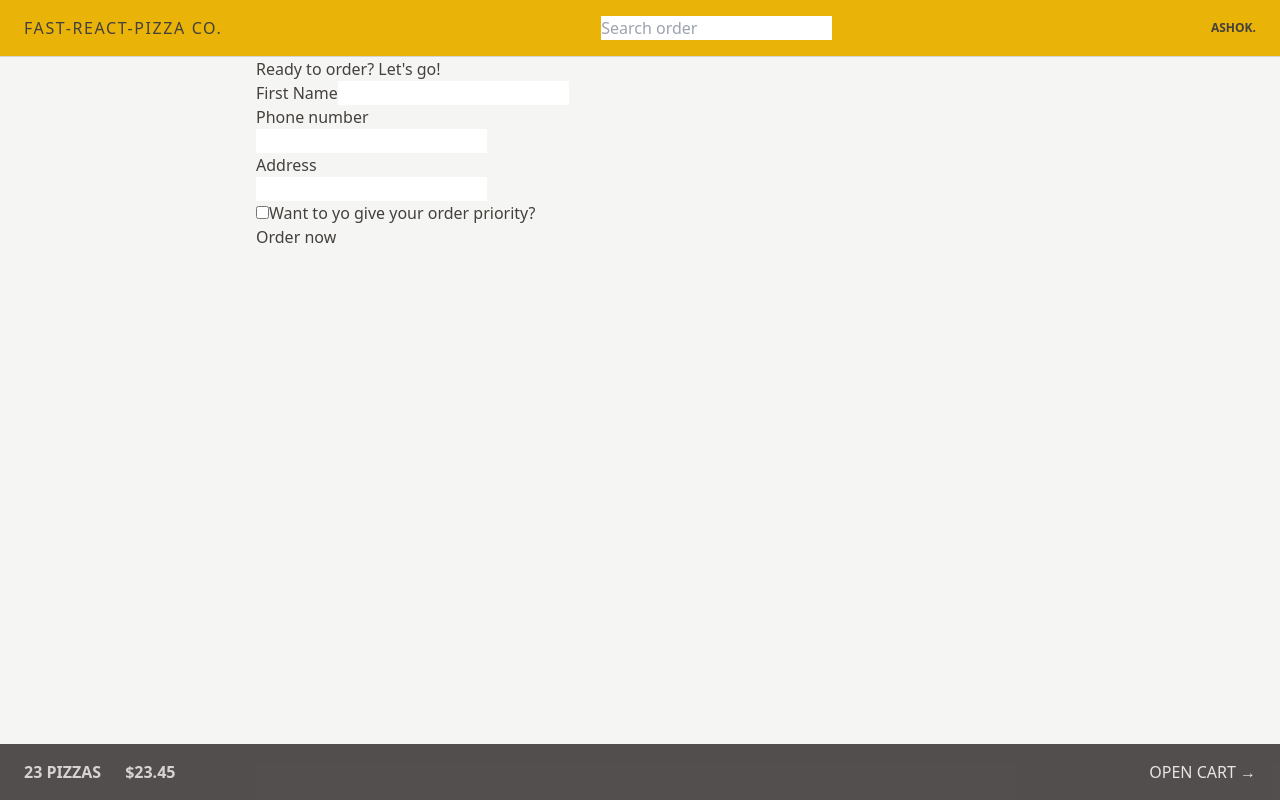
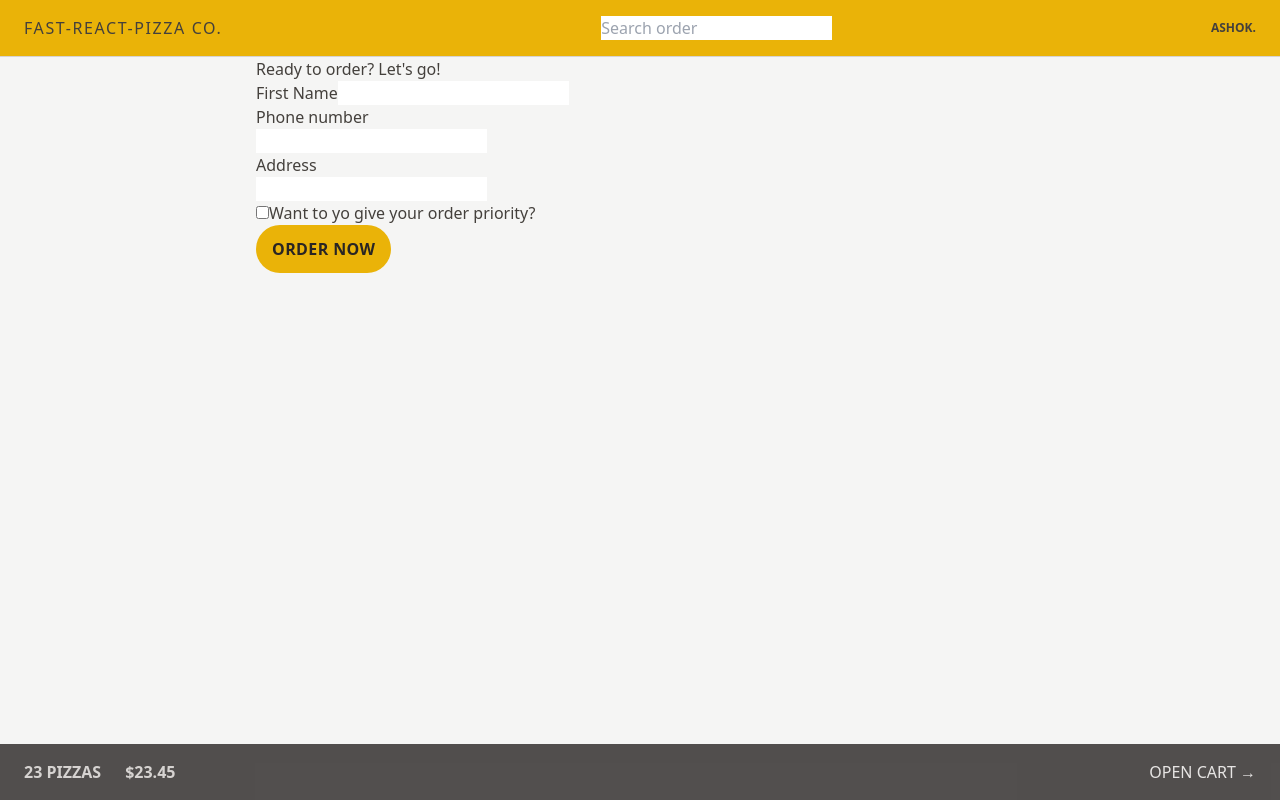
Before and after one commit to Ashoka2002/fast-react-app, a React (Vite) app: page /order/new in a window 1280 px wide. Built offline with nearby package versions, Linux system fonts and the light colour scheme.

Commit message:
styling buttons

```diff
--- a/src/features/cart/Cart.jsx
+++ b/src/features/cart/Cart.jsx
@@ -1,23 +1,23 @@
-import { Link } from 'react-router-dom';
+import { Link } from "react-router-dom";
 
 const fakeCart = [
   {
     pizzaId: 12,
-    name: 'Mediterranean',
+    name: "Mediterranean",
     quantity: 2,
     unitPrice: 16,
     totalPrice: 32,
   },
   {
     pizzaId: 6,
-    name: 'Vegetale',
+    name: "Vegetale",
     quantity: 1,
     unitPrice: 13,
     totalPrice: 13,
   },
   {
     pizzaId: 11,
-    name: 'Spinach and Mushroom',
+    name: "Spinach and Mushroom",
     quantity: 1,
     unitPrice: 15,
     totalPrice: 15,
@@ -29,7 +29,9 @@ function Cart() {
 
   return (
     <div>
-      <Link to="/menu">&larr; Back to menu</Link>
+      <Link to="/menu" className="text-sm text-blue-500 hover:text-blue-600 ">
+        &larr; Back to menu
+      </Link>
 
       <h2>Your cart, %NAME%</h2>
 
--- a/src/features/order/CreateOrder.jsx
+++ b/src/features/order/CreateOrder.jsx
@@ -11,7 +11,7 @@ import { createOrder } from "../../services/apiRestaurant";
 // https://uibakery.io/regex-library/phone-number
 const isValidPhone = (str) =>
   /^\+?\d{1,4}?[-.\s]?\(?\d{1,3}?\)?[-.\s]?\d{1,4}[-.\s]?\d{1,4}[-.\s]?\d{1,9}$/.test(
-    str
+    str,
   );
 
 const fakeCart = [
@@ -86,7 +86,10 @@ function CreateOrder() {
 
         <div>
           <input type="hidden" name="cart" value={JSON.stringify(cart)} />
-          <button disabled={isSubmitting}>
+          <button
+            disabled={isSubmitting}
+            className="inline-block rounded-full bg-yellow-500 px-4 py-3 font-semibold uppercase tracking-wide text-stone-800 transition-colors duration-200 hover:bg-yellow-400  focus:outline-none focus:ring-1 focus:ring-yellow-300 focus:ring-offset-1 disabled:cursor-not-allowed"
+          >
             {isSubmitting ? "Placing order..." : " Order now"}
           </button>
         </div>
```
